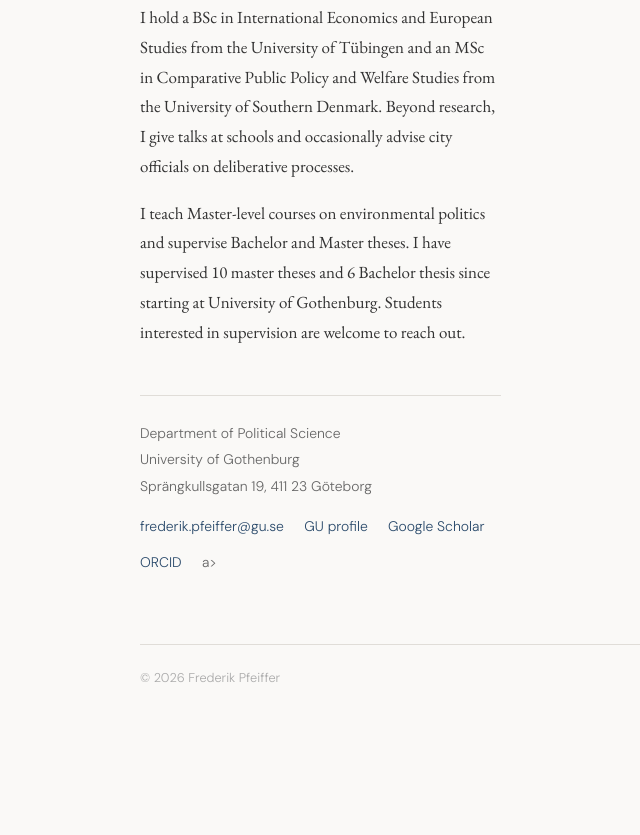
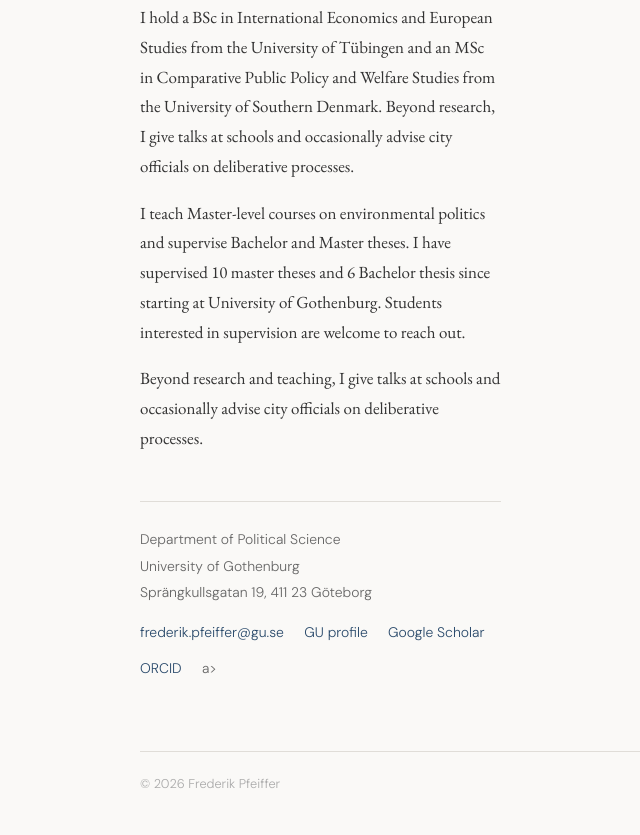
Before and after one commit to frederik-pfeiffer/frederik-pfeiffer.github.io, a plain HTML site: page index.html in a window 1280 px wide. Shown: the part 835-1670 px from the top of the page, without its empty margins (194-834 px from the left). Before the commit the page ends 1564 px from the top, so only its background shows below. Drawn offline with nearby package versions, Linux system fonts and the light colour scheme.

Commit message:
Update index.html

```diff
--- a/index.html
+++ b/index.html
@@ -191,6 +191,9 @@
           <p>
             I teach Master-level courses on environmental politics and supervise Bachelor and Master theses. I have supervised 10 master theses and 6 Bachelor thesis since starting at University of Gothenburg. Students interested in supervision are welcome to reach out.
           </p>
+           <p>
+           Beyond research and teaching, I give talks at schools and occasionally advise city officials on deliberative processes.
+          </p>
         </div>
 
         <div class="contact">
```
